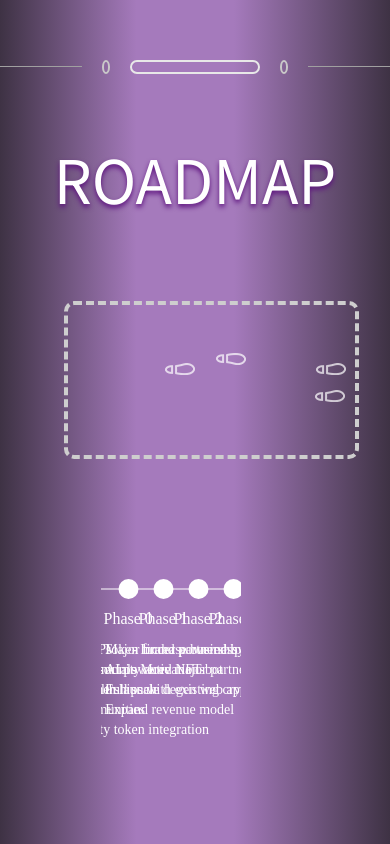
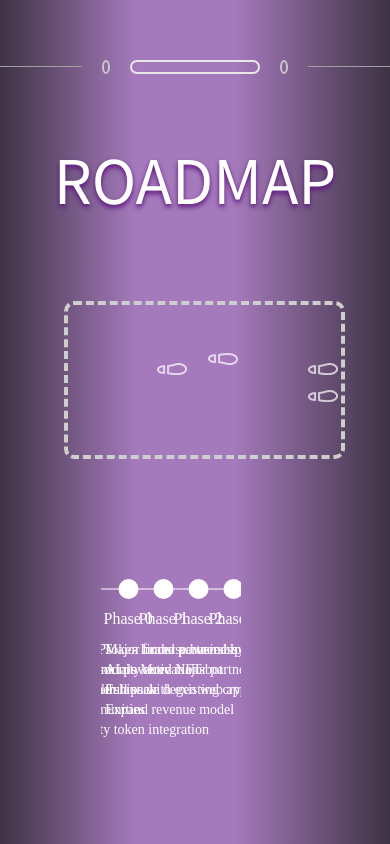
Before and after one commit to anondegengpt/token, a React (Create React App) app: page / in a window 390 px wide. Shown: the part 8886-9730 px from the top of the page. Built offline with nearby package versions, Linux system fonts and the light colour scheme.

Commit message:
fixed some spacing issues

```diff
--- a/src/components/Roadmap.css
+++ b/src/components/Roadmap.css
@@ -71,7 +71,7 @@
 
   @media (max-width: 950px) {
    .dotted-border {
-    margin-right: 5em;
+    margin-right: 6em;
    }
 
 
--- a/src/components/Scroller.js
+++ b/src/components/Scroller.js
@@ -14,13 +14,13 @@ export default function Scroller() {
             - Initial MVPs<br/>  - Website + socials<br/> - Token Stealth launch<br/>
         </SwiperSlide>
         <SwiperSlide>
-            Phase 1 <br/>
+            Phase 1 <br/><br/>
             - New Token finder powered by AI<br/>  - Community activations<br/>  - Partnerships with existing crypto<br/>    communities<br/>  - Utility token integration<br/>
         </SwiperSlide> <SwiperSlide>
-            Phase 2 <br/>
+            Phase 2 <br/><br/>
             - Major brand partnerships<br/> - AI powered NFT bot<br/> - Full scale degen web application<br/> - Expand revenue model<br/>
         </SwiperSlide> <SwiperSlide>
-            Phase 3 <br/>
+            Phase 3 <br/><br/>
             - Increase business revenue<br/>- More major partnerships<br/>
         </SwiperSlide>
 
```
